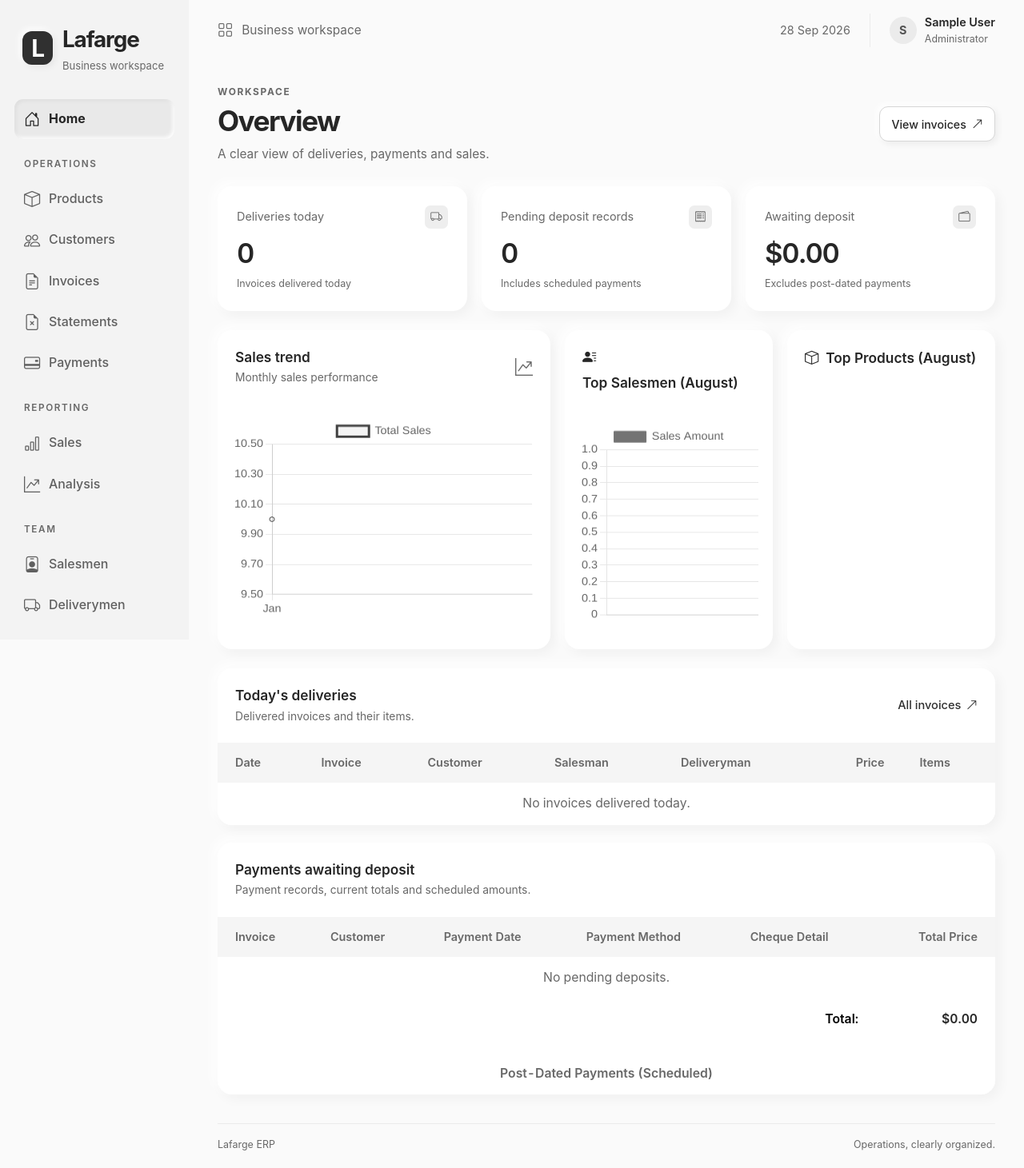
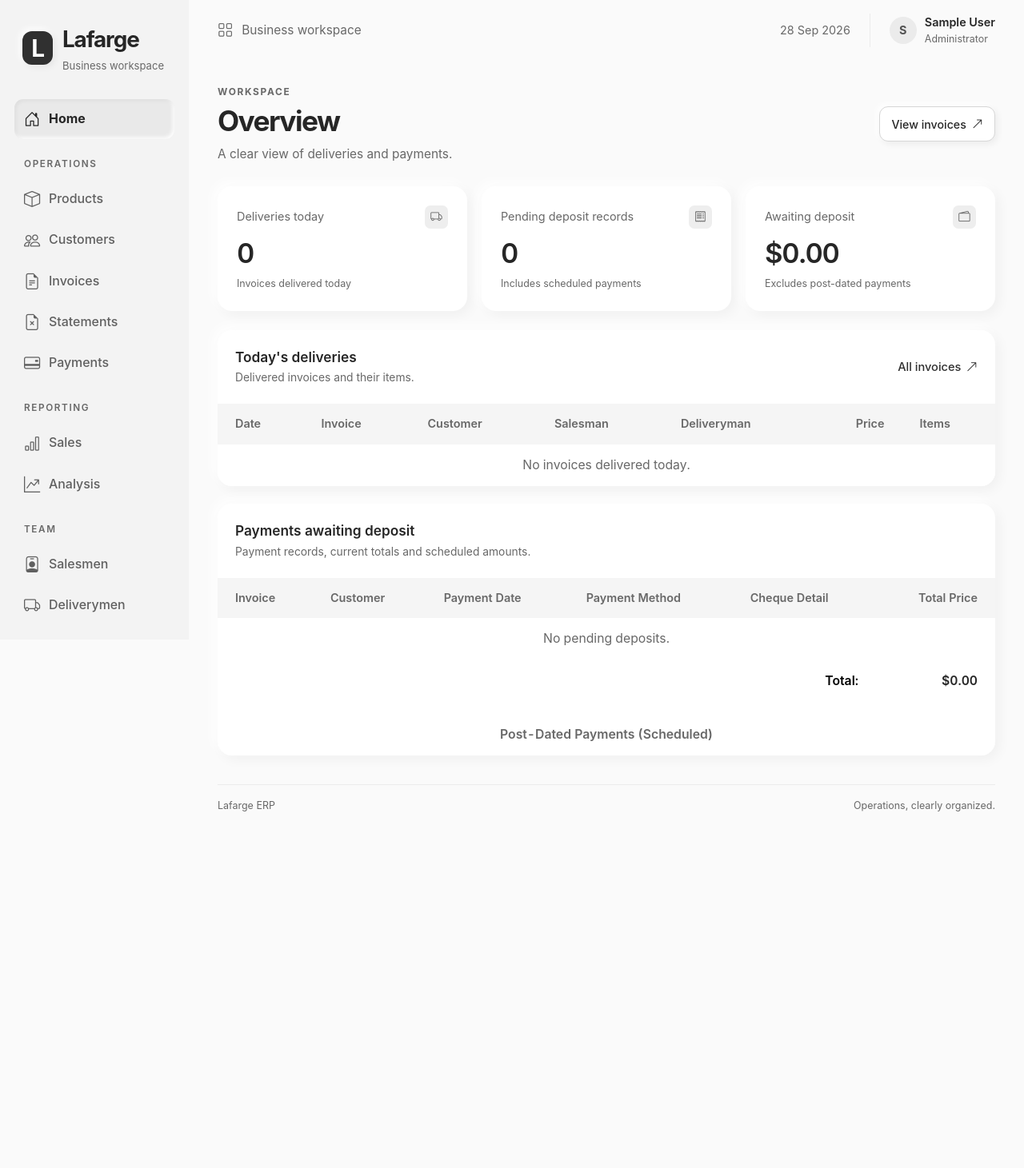
Before and after one commit to mfcc168/Lafarge-ERP-System, a Django app: page / in a window 1280 px wide. Shown: the whole page at 80% size. After the commit the page ends 1015 px from the top, so only its background shows below. Run offline with Django 5.2, Linux system fonts and the light colour scheme; a user stored in the database is signed in; tables that the repository leaves empty hold one stand-in row (values such as "Sample post"); data that the repository does not hold is empty; a map, chart or similar area stays blank; some libraries are stand-ins or nearby versions.

Commit message:
Remove analytics panels from home dashboard

```diff
--- a/lafarge/invoice/templates/invoice/home.html
+++ b/lafarge/invoice/templates/invoice/home.html
@@ -2,16 +2,11 @@
 {% load custom_filter %}
 {% block page_section %}Workspace{% endblock %}
 {% block page_title %}Overview{% endblock %}
-{% block page_description %}A clear view of deliveries, payments and sales.{% endblock %}
+{% block page_description %}A clear view of deliveries and payments.{% endblock %}
 {% block page_actions %}<a href="{% url 'invoice_list' %}" class="btn btn-outline-primary">View invoices <i class="bi bi-arrow-up-right" aria-hidden="true"></i></a>{% endblock %}
 
 {% block content %}
-<div class="metrics-grid"><div class="metric-card"><div class="metric-top"><span>Deliveries today</span><i class="bi bi-truck" aria-hidden="true"></i></div><strong>{{ invoices_today|length }}</strong><small>Invoices delivered today</small></div><div class="metric-card"><div class="metric-top"><span>Pending deposit records</span><i class="bi bi-receipt" aria-hidden="true"></i></div><strong>{{ pending_deposits|length }}</strong><small>Includes scheduled payments</small></div><div class="metric-card"><div class="metric-top"><span>Awaiting deposit</span><i class="bi bi-wallet2" aria-hidden="true"></i></div><strong>${{ total_pending_deposit|currency }}</strong><small>Excludes post-dated payments</small></div></div>{% if user.is_superuser or user.username == 'lafarge' %}
-<div class="dashboard-charts">
-<section class="data-panel trend-panel"><div class="panel-toolbar"><div><h2>Sales trend</h2><p>Monthly sales performance</p></div><i class="bi bi-graph-up-arrow" aria-hidden="true"></i></div><div class="chart-body"><canvas id="salesChart"></canvas></div></section>
-<section class="data-panel border-left-success"><div class="panel-toolbar"><h2 class="card-title">Sales by salesman</h2></div><div class="chart-body"><canvas id="salesmanChart"></canvas></div></section>
-<section class="data-panel"><div class="panel-toolbar"><h2 id="productTitle" class="card-title">Product insights</h2></div><div class="chart-body"><canvas id="productChart"></canvas></div></section>
-</div>{% endif %}
+<div class="metrics-grid"><div class="metric-card"><div class="metric-top"><span>Deliveries today</span><i class="bi bi-truck" aria-hidden="true"></i></div><strong>{{ invoices_today|length }}</strong><small>Invoices delivered today</small></div><div class="metric-card"><div class="metric-top"><span>Pending deposit records</span><i class="bi bi-receipt" aria-hidden="true"></i></div><strong>{{ pending_deposits|length }}</strong><small>Includes scheduled payments</small></div><div class="metric-card"><div class="metric-top"><span>Awaiting deposit</span><i class="bi bi-wallet2" aria-hidden="true"></i></div><strong>${{ total_pending_deposit|currency }}</strong><small>Excludes post-dated payments</small></div></div>
 <div class="page-stack"><section class="data-panel"><div class="panel-toolbar"><div><h2>Today's deliveries</h2><p>Delivered invoices and their items.</p></div><a class="row-action" href="{% url 'invoice_list' %}">All invoices <i class="bi bi-arrow-up-right" aria-hidden="true"></i></a></div><div class="table-responsive" tabindex="0" role="region" aria-label="Today's deliveries"><table class="table align-middle">
                     <thead class="bg-light text-dark">
                     <tr>
@@ -127,8 +122,7 @@
                     {% endfor %}
                     </tfoot>
 
-                </table></div></section></div><script src="https://cdn.jsdelivr.net/npm/chart.js"></script>
-<script>Chart.defaults.font.size = parseFloat(getComputedStyle(document.documentElement).fontSize) * 0.75;</script>
+                </table></div></section></div>
 <script>
 document.addEventListener("DOMContentLoaded", function () {
     document.querySelectorAll("tr[data-href]").forEach(row => {
@@ -137,106 +131,5 @@ document.addEventListener("DOMContentLoaded", function () {
         });
     });
 });
-
-async function fetchSalesmanInsights() {
-    try {
-        const response = await fetch("{% url 'sales_data' %}");
-        const data = await response.json();
-
-        console.log("API Response:", data);
-
-        if (!data.sales_per_month || !data.sales_by_salesman) {
-            console.error("API response is missing required fields:", data);
-            return;
-        }
-
-        const monthNames = ["", "Jan", "Feb", "Mar", "Apr", "May", "Jun", "Jul", "Aug", "Sep", "Oct", "Nov", "Dec"];
-
-        const months = data.sales_per_month.map(item => monthNames[item.month]);
-        const sales = data.sales_per_month.map(item => item.total_sales);
-
-        const salesmen = data.sales_by_salesman.map(item => item.salesman__code);
-        const salesAmounts = data.sales_by_salesman.map(item => item.total_sales);
-
-        // Sales Trend Chart
-        new Chart(document.getElementById("salesChart"), {
-            type: "line",
-            data: {
-                labels: months,
-                datasets: [{
-                    label: "Total Sales",
-                    data: sales,
-                    borderColor: "#404040",
-                    backgroundColor: "rgba(64, 64, 64, 0.06)",
-                    fill: true
-                }]
-            },
-            options: { responsive: true, maintainAspectRatio: false }
-        });
-        // Update Sales by Salesman Chart Title
-                document.querySelector(".border-left-success .card-title").innerHTML =
-                    `<i class="bi bi-person-lines-fill" aria-hidden="true"></i> Top Salesmen (${data.last_month_name})`;
-        // Sales by Salesman Chart
-        new Chart(document.getElementById("salesmanChart"), {
-            type: "bar",
-            data: {
-                labels: salesmen,
-                datasets: [{
-                    label: "Sales Amount",
-                    data: salesAmounts,
-                    backgroundColor: "#737373",
-                    borderColor: "#737373",
-                    borderWidth: 1,
-                    borderRadius: 5
-                }]
-            },
-            options: { responsive: true, maintainAspectRatio: false }
-        });
-
-    } catch (error) {
-        console.error("Error fetching data:", error);
-    }
-}
-
-fetchSalesmanInsights();
-
-async function fetchProductInsights() {
-    try {
-        const response = await fetch("{% url 'product_insights' %}");
-        const data = await response.json();
-
-        if (!data.product_sales || !data.last_month_name) {
-            console.error("API response is missing required fields:", data);
-            return;
-        }
-
-        // Update the title with the previous month's name
-        document.getElementById("productTitle").innerHTML = `<i class="bi bi-box" aria-hidden="true"></i> Top Products (${data.last_month_name})`;
-
-        const products = data.product_sales.map(item => item.invoiceitem__product__name);
-        const revenues = data.product_sales.map(item => item.total_revenue);
-
-        new Chart(document.getElementById("productChart"), {
-            type: "doughnut",
-            data: {
-                labels: products,
-                datasets: [{
-                    label: "Total Revenue",
-                    data: revenues,
-                    backgroundColor: ["#404040", "#a3a3a3", "#737373", "#d4d4d4", "#525252", "#bdbdbd"],
-                    borderColor: "#fff",
-                    borderWidth: 1
-                }]
-            },
-            options: { responsive: true, maintainAspectRatio: false }
-        });
-
-    } catch (error) {
-        console.error("Error fetching product insights:", error);
-    }
-}
-
-fetchProductInsights();
-
 </script>
 {% endblock %}
--- a/lafarge/static/css/style.css
+++ b/lafarge/static/css/style.css
@@ -616,27 +616,6 @@
     gap: 22px;
     margin: 0;
 }
-.dashboard-charts {
-    display: grid;
-    grid-template-columns: 1.6fr 1fr 1fr;
-    gap: 18px;
-    margin-bottom: 24px;
-}
-.dashboard-charts .panel-toolbar {
-    min-height: 70px;
-}
-.chart-body {
-    padding: 18px;
-}
-.erp-app .chart-container {
-    position: relative;
-    width: 100%;
-    height: 500px;
-}
-.page-home canvas {
-    width: 100% !important;
-    height: 220px !important;
-}
 
 /* Table containers own scrolling; table elements keep their native semantics. */
 .erp-app .table-responsive {
@@ -959,10 +938,6 @@
 #monthly-payment-table th[aria-sort="descending"] .sort-up {
     opacity: 0.2;
 }
-.page-home canvas {
-    width: 100% !important;
-    height: 250px !important;
-}
 .erp-app .chart-container {
     position: relative;
     width: 100%;
@@ -1059,12 +1034,6 @@
     }
     .workspace-header {
         padding-inline: 24px;
-    }
-    .dashboard-charts {
-        grid-template-columns: 1fr 1fr;
-    }
-    .trend-panel {
-        grid-column: 1 / -1;
     }
     .filter-grid {
         grid-template-columns: 1fr 1fr;
@@ -1173,9 +1142,6 @@
     .metric-card > strong {
         font-size: 1.55rem;
     }
-    .dashboard-charts {
-        grid-template-columns: 1fr;
-    }
     .panel-toolbar {
         padding: 16px;
         flex-wrap: wrap;
```
Also changed, not shown: 1 other file.
